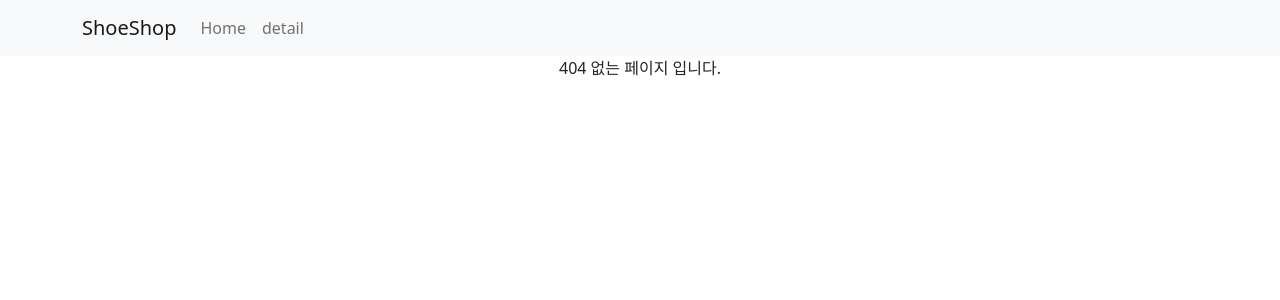
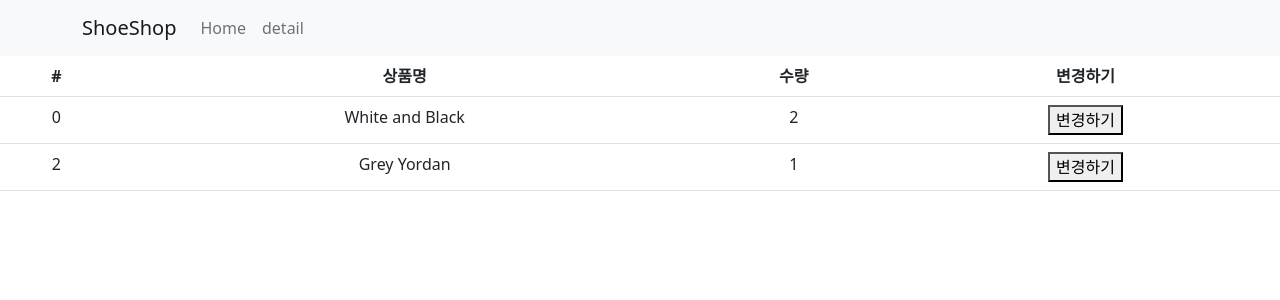
Before and after one commit to Hyunji523/shop, a React (Create React App) app: page /cart in a window 1280 px wide. Before the commit this address had no page. Shown: the top 300 px of the page. Built offline with nearby package versions, Linux system fonts and the light colour scheme.

Commit message:
redux 사용해서 장바구니 페이지 생성

```diff
--- a/package.json
+++ b/package.json
@@ -3,6 +3,7 @@
   "version": "0.1.0",
   "private": true,
   "dependencies": {
+    "@reduxjs/toolkit": "^1.9.1",
     "@testing-library/jest-dom": "^5.16.5",
     "@testing-library/react": "^13.4.0",
     "@testing-library/user-event": "^13.5.0",
@@ -11,6 +12,7 @@
     "react": "^18.2.0",
     "react-bootstrap": "^2.7.0",
     "react-dom": "^18.2.0",
+    "react-redux": "^8.0.5",
     "react-router-dom": "^6.6.1",
     "react-scripts": "5.0.1",
     "styled-components": "^5.3.6",
--- a/src/App.js
+++ b/src/App.js
@@ -4,6 +4,7 @@
 import { createContext, useState } from 'react';
 import data from './data.js';
 import Detail from './routes/Detail.js'
+import Cart from './routes/Cart.js'
 import { Route, Routes, useNavigate } from 'react-router-dom'
 import axios from 'axios';
 
@@ -60,6 +61,7 @@
             <Detail shoes={shoes}/>
           </Context1.Provider>}/>
         <Route path="*" element={<div>404 없는 페이지 입니다.</div>}/>
+        <Route path="/cart" element={<Cart></Cart>}></Route>
       </Routes>
 
     </div>
--- /dev/null
+++ b/src/routes/Cart.js
@@ -0,0 +1,48 @@
+import {Table} from 'react-bootstrap';
+import { useSelector } from 'react-redux';
+
+function Cart(){
+
+    let state = useSelector((state)=>{ return state.cart })
+    // state.cart = 0 : {id: 0, name: 'White and Black', count: 2}
+                //1 : {id: 2, name: 'Grey Yordan', count: 1}
+
+    return (
+        <div>
+            <Table>
+                <thead>
+                    <tr>
+                    <th>#</th>
+                    <th>상품명</th>
+                    <th>수량</th>
+                    <th>변경하기</th>
+                    </tr>
+                </thead>
+                <tbody>
+                    {
+                        state.map((a,i)=>{
+                            return(
+                                <Tr cart={state} i={i}></Tr>
+                            )
+                        })
+                    }
+
+                </tbody>
+            </Table>
+
+        </div>
+    )
+}
+
+function Tr(props){
+    return(
+        <tr>
+            <td>{props.cart[props.i].id}</td>
+            <td>{props.cart[props.i].name}</td>
+            <td>{props.cart[props.i].count}</td>
+            <td><button>변경하기</button></td>
+        </tr>
+    )
+}
+
+export default Cart
--- a/src/routes/Detail.js
+++ b/src/routes/Detail.js
@@ -82,7 +82,7 @@
         }
     },[props.tap])
     return (<div className={'start '+fade} >{
-        [ <div>{props.shoes[0].title}</div>, <div>{재고[1]}</div>, <div>내용2</div> ][props.tap]
+        [ <div>{props.shoes[0].title}</div>, <div>{재고}</div>, <div>내용2</div> ][props.tap]
     }</div>)
 }
 
--- /dev/null
+++ b/src/store.js
@@ -0,0 +1,29 @@
+//redux 세팅 스토어생성
+import { configureStore, createSlice } from '@reduxjs/toolkit'
+
+let user = createSlice({ //usestate랑 비슷
+    //name:'state name', 스테이트 이름
+    //initialState : 'value' 값
+    name: 'user',
+    initialState:'kim'
+})
+let stock = createSlice({
+  name:'stock',
+  initialState:[10,11,12]
+})
+
+let cart = createSlice({
+  name: 'cart',
+  initialState: [
+    {id : 0, name : 'White and Black', count : 2},
+    {id : 2, name : 'Grey Yordan', count : 1}
+  ]
+})
+
+export default configureStore({
+  reducer: {
+    user : user.reducer,
+    stock : stock.reducer,
+    cart : cart.reducer
+  }
+})
```
Also changed, not shown: src/index.js (+7 -2 lines), 1 other file (tests, documents, lock files or other folders).
